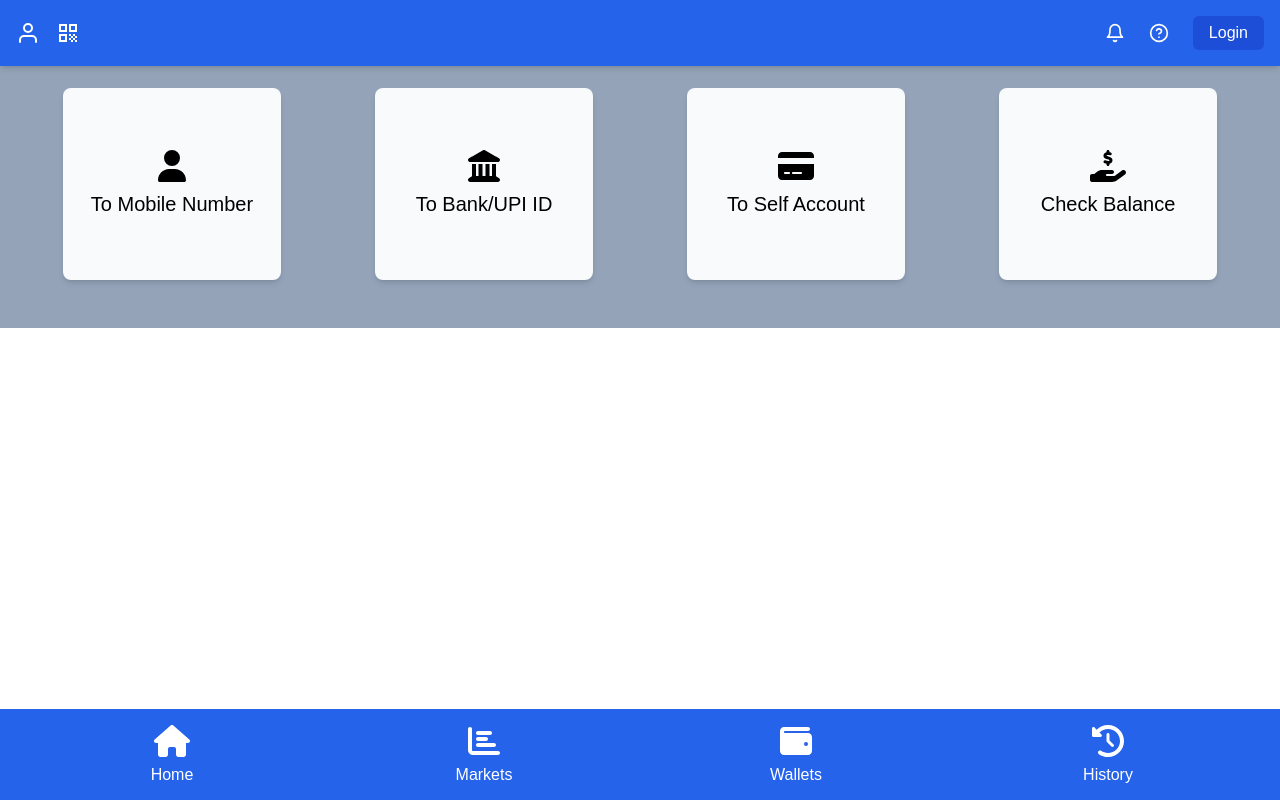
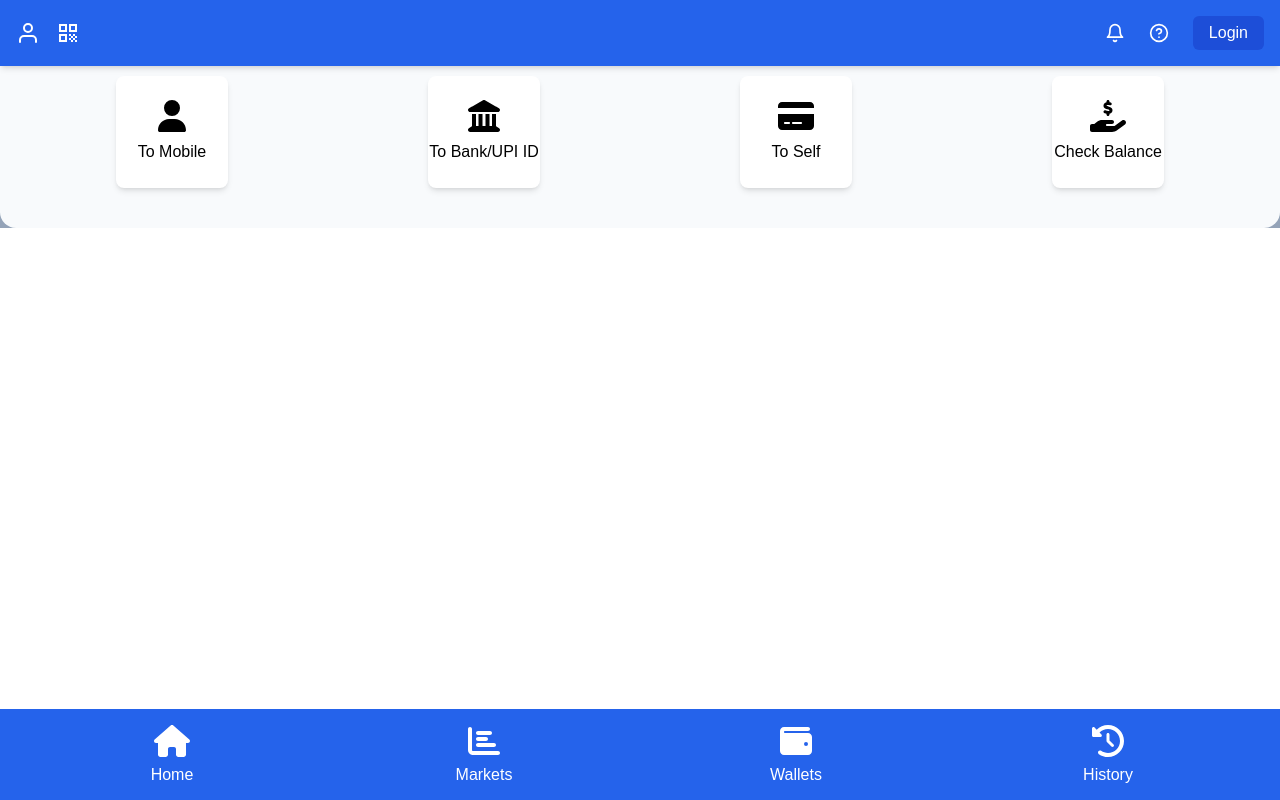
Before and after one commit to rohini125/Currency-Exchanger, a React (Create React App) app in the folder client/: page / in a window 1280 px wide. Built offline with nearby package versions, Linux system fonts and the light colour scheme.

Commit message:
update home page

```diff
--- a/client/src/Pages/Home.js
+++ b/client/src/Pages/Home.js
@@ -1,54 +1,43 @@
 import React from "react";
-import { Link } from 'react-router-dom';
-import { FontAwesomeIcon } from '@fortawesome/react-fontawesome'; // Import FontAwesomeIcon
-import { faUser, faCreditCard, faHandHoldingDollar, faLandmark } from '@fortawesome/free-solid-svg-icons'; // Import icons
+import { Link } from "react-router-dom";
+import { FontAwesomeIcon } from "@fortawesome/react-fontawesome"; // Import FontAwesomeIcon
+import { faUser, faCreditCard, faHandHoldingDollar, faLandmark } from "@fortawesome/free-solid-svg-icons"; // Import icons
 
 const Home = () => {
   return (
-    <div className="container mx-auto p-4">
-      <div className="flex justify-center items-center text-4xl mb-4">
+    <div className="container mx-auto bg-slate-50 p-4 rounded-2xl">
+      {/* Adjusted text size with responsive classes */}
+      <div className="flex justify-start items-center text-xl md:text-2xl lg:text-3xl mb-4">
         <span>Transfer Money</span>
       </div>
-      <div className="flex flex-wrap justify-around mb-4">
-        <div className="w-full md:w-1/2 lg:w-1/5 xl:w-1/5 p-2">
-          <div className="bg-slate-50 h-48 flex items-center justify-center m-2 rounded-lg shadow-md hover:shadow-lg transition duration-300 hover:bg-slate-200 hover:text-blue-500">
-            <div className="text-center">
-              <Link to="/">
+      <div className="flex justify-around items-center mb-4">
+        {/* Card 1 */}
+        <div className="w-20 md:w-24 lg:w-28 h-20 md:h-24 lg:h-28 flex flex-col items-center justify-center m-2 bg-white rounded-lg shadow-md hover:shadow-lg transition duration-300 hover:bg-slate-200 hover:text-blue-500">
+          <Link to="/" className="text-center">
             <FontAwesomeIcon icon={faUser} size="2x" />
-                <div className="text-xl items-center mt-2">To Mobile Number</div>
+            <div className="text-xs md:text-sm lg:text-base mt-2">To Mobile</div>
           </Link>
         </div>
-          </div>
-        </div>
-        <div className="w-full md:w-1/2 lg:w-1/5 xl:w-1/5 p-2">
-          <div className="bg-slate-50 h-48 flex items-center justify-center m-2 rounded-lg shadow-md hover:shadow-lg transition duration-300 hover:bg-slate-200 hover:text-blue-500">
-            <div className="text-center">
-              <Link to="/">
+        {/* Card 2 */}
+        <div className="w-20 md:w-24 lg:w-28 h-20 md:h-24 lg:h-28 flex flex-col items-center justify-center m-2 bg-white rounded-lg shadow-md hover:shadow-lg transition duration-300 hover:bg-slate-200 hover:text-blue-500">
+          <Link to="/" className="text-center">
             <FontAwesomeIcon icon={faLandmark} size="2x" />
-                <div className="text-xl items-center mt-2">To Bank/UPI ID</div>
+            <div className="text-xs md:text-sm lg:text-base mt-2">To Bank/UPI ID</div>
           </Link>
         </div>
-          </div>
-        </div>
-        <div className="w-full md:w-1/2 lg:w-1/5 xl:w-1/5 p-2">
-          <div className="bg-slate-50 h-48 flex items-center justify-center m-2 rounded-lg shadow-md hover:shadow-lg transition duration-300 hover:bg-slate-200 hover:text-blue-500">
-            <div className="text-center">
-              <Link to="/">
+        {/* Card 3 */}
+        <div className="w-20 md:w-24 lg:w-28 h-20 md:h-24 lg:h-28 flex flex-col items-center justify-center m-2 bg-white rounded-lg shadow-md hover:shadow-lg transition duration-300 hover:bg-slate-200 hover:text-blue-500">
+          <Link to="/" className="text-center">
             <FontAwesomeIcon icon={faCreditCard} size="2x" />
-                <div className="text-xl items-center mt-2">To Self Account</div>
+            <div className="text-xs md:text-sm lg:text-base mt-2">To Self</div>
           </Link>
         </div>
-          </div>
-        </div>
-        <div className="w-full md:w-1/2 lg:w-1/5 xl:w-1/5 p-2">
-          <div className="bg-slate-50 h-48 flex items-center justify-center m-2 rounded-lg shadow-md hover:shadow-lg transition duration-300 hover:bg-slate-200 hover:text-blue-500">
-            <div className="text-center">
-              <Link to="/">
+        {/* Card 4 */}
+        <div className="w-20 md:w-24 lg:w-28 h-20 md:h-24 lg:h-28 flex flex-col items-center justify-center m-2 bg-white rounded-lg shadow-md hover:shadow-lg transition duration-300 hover:bg-slate-200 hover:text-blue-500">
+          <Link to="/" className="text-center">
             <FontAwesomeIcon icon={faHandHoldingDollar} size="2x" />
-                <div className="text-xl items-center mt-2">Check Balance</div>
+            <div className="text-xs md:text-sm lg:text-base mt-2">Check Balance</div>
           </Link>
-            </div>
-          </div>
         </div>
       </div>
     </div>
@@ -56,117 +45,3 @@ const Home = () => {
 };
 
 export default Home;
-
-// import React from "react";
-// import { Link } from 'react-router-dom';
-// import { FontAwesomeIcon } from '@fortawesome/react-fontawesome'; // Import FontAwesomeIcon
-// import { faUser, faCreditCard, faHandHoldingDollar, faLandmark } from '@fortawesome/free-solid-svg-icons'; // Import icons
-
-// const Home = () => {
-//   return (
-//     <div className="container mx-auto p-4">
-//       <div className="flex justify-center items-center text-4xl mb-4">
-//         <span>Transfer Money</span>
-//       </div>
-//       <div className="flex flex-wrap justify-around mb-4">
-//         <div className="w-full md:w-1/2 lg:w-1/4 xl:w-1/4 p-2">
-//           <div className="bg-slate-50 h-48 flex items-center justify-center m-2 rounded-lg shadow-md hover:shadow-lg transition duration-300 hover:bg-slate-200 hover:text-blue-500">
-//             <div className="text-center">
-//               <Link to="/">
-//                 <FontAwesomeIcon icon={faUser} size="3x" />
-//                 <div className="text-2xl items-center mt-2">To Mobile Number</div>
-//               </Link>
-//             </div>
-//           </div>
-//         </div>
-//         <div className="w-full md:w-1/2 lg:w-1/4 xl:w-1/4 p-2">
-//           <div className="bg-slate-50 h-48 flex items-center justify-center m-2 rounded-lg shadow-md hover:shadow-lg transition duration-300 hover:bg-slate-200 hover:text-blue-500">
-//             <div className="text-center">
-//               <Link to="/">
-//                 <FontAwesomeIcon icon={faLandmark} size="3x" />
-//                 <div className="text-2xl items-center mt-2">To Bank/UPI ID</div>
-//               </Link>
-//             </div>
-//           </div>
-//         </div>
-//         <div className="w-full md:w-1/2 lg:w-1/4 xl:w-1/4 p-2">
-//           <div className="bg-slate-50 h-48 flex items-center justify-center m-2 rounded-lg shadow-md hover:shadow-lg transition duration-300 hover:bg-slate-200 hover:text-blue-500">
-//             <div className="text-center">
-//               <Link to="/">
-//                 <FontAwesomeIcon icon={faCreditCard} size="3x" />
-//                 <div className="text-2xl items-center mt-2">To Self Account</div>
-//               </Link>
-//             </div>
-//           </div>
-//         </div>
-//         <div className="w-full md:w-1/2 lg:w-1/4 xl:w-1/4 p-2">
-//           <div className="bg-slate-50 h-48 flex items-center justify-center m-2 rounded-lg shadow-md hover:shadow-lg transition duration-300 hover:bg-slate-200 hover:text-blue-500">
-//             <div className="text-center">
-//               <Link to="/">
-//                 <FontAwesomeIcon icon={faHandHoldingDollar} size="3x" />
-//                 <div className="text-2xl items-center mt-2">Check Balance</div>
-//               </Link>
-//             </div>
-//           </div>
-//         </div>
-//       </div>
-//     </div>
-//   );
-// };
-
-// export default Home;
-
-
-
-// import React from "react";
-// import { Link } from 'react-router-dom';
-// import { FontAwesomeIcon } from '@fortawesome/react-fontawesome'; // Import FontAwesomeIcon
-// import { faUser,faBuilding,faHandHoldingDollar, faLandmark} from '@fortawesome/free-solid-svg-icons'; // Import icons
-
-// const Home = () => {
-//     return(
-//         <div className="">
-//             <div className="justify-center items-center text-3xl">
-//                 <div>Transfer Money</div>
-//             </div>
-//             <div className="flex justify-around m-4 p-2">
-//                 <div className="flex justify-between w-full">
-//                     <div className="flex text-center bg-slate-50 h-56 w-52 items-center m-2">
-//                         <div className="text-center">
-//                             <Link to="/">
-//                             <FontAwesomeIcon icon={faUser} size="2x" />
-//                             <div className="text-lg items-center ">To Mobile Number</div>
-//                             </Link>
-//                         </div>
-//                     </div>
-//                     <div className="flex text-center bg-slate-50 h-56 w-52 items-center m-2">
-//                         <div className="text-center">
-//                                 <Link to="/">
-//                                 <FontAwesomeIcon icon={faLandmark} size="2x" />
-//                                 <div className="text-lg items-center ">To Bank/UPI ID</div>
-//                                 </Link>
-//                         </div>
-//                     </div>
-//                     <div className="flex text-center bg-slate-50 h-56 w-52 items-center m-2">
-//                         <div className="text-center">
-//                                 <Link to="/">
-//                                     <FontAwesomeIcon icon={faBuilding} size="2x" />
-//                                     <div className="text-lg items-center ">To Self Account</div>
-//                                 </Link>
-//                         </div>
-//                     </div>
-//                     <div className="flex text-center bg-slate-50 h-56 w-52 items-center m-2 ">
-//                         <div className="text-center">
-//                                 <Link to="/">
-//                                     <FontAwesomeIcon icon={faHandHoldingDollar} size="2x" />
-//                                     <div className="text-lg items-center ">Check Balance</div>
-//                                 </Link>
-//                         </div>
-//                     </div>
-//                 </div>
-//             </div>
-//         </div>
-//     );
-// }
-
-// export default Home;
```
Lines whose indentation alone changed are shown as unchanged.
